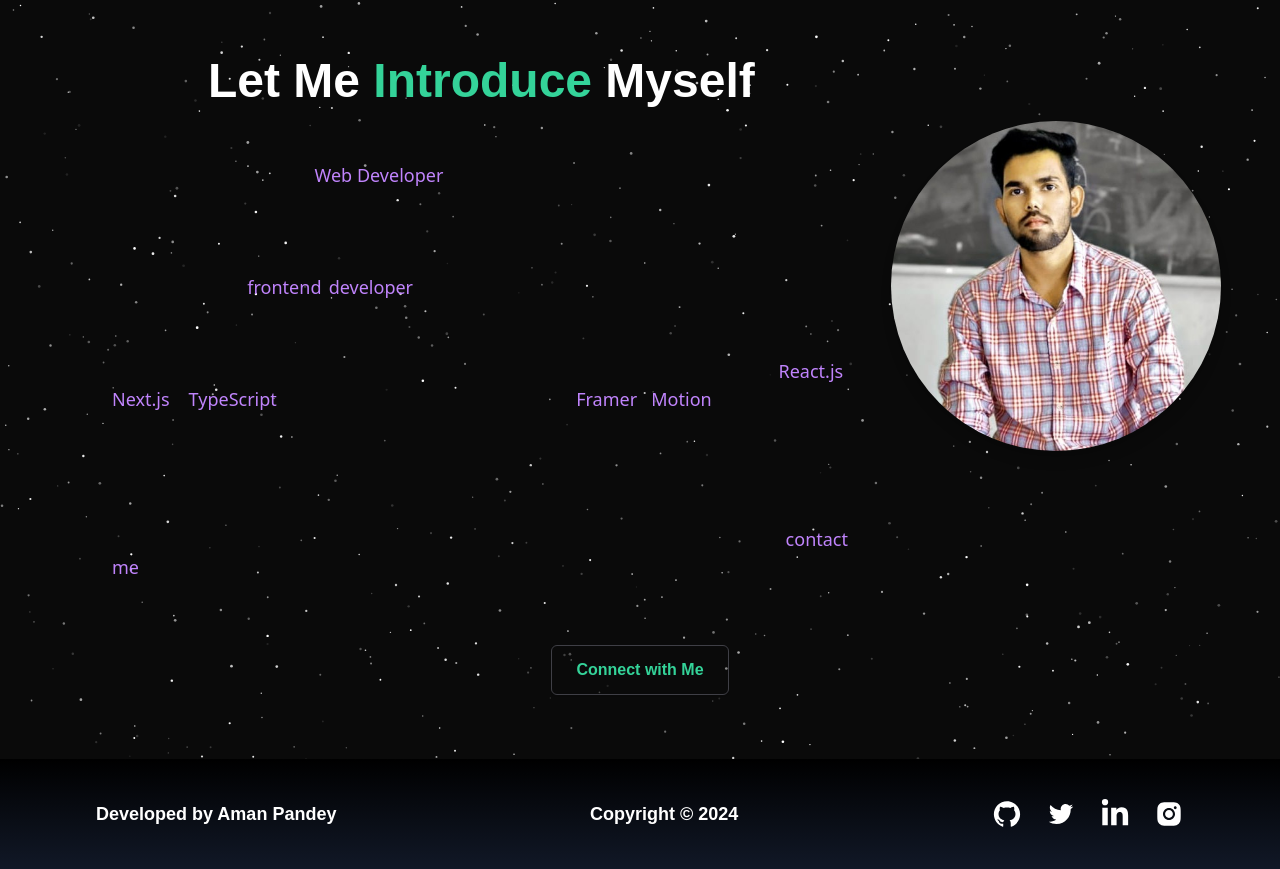
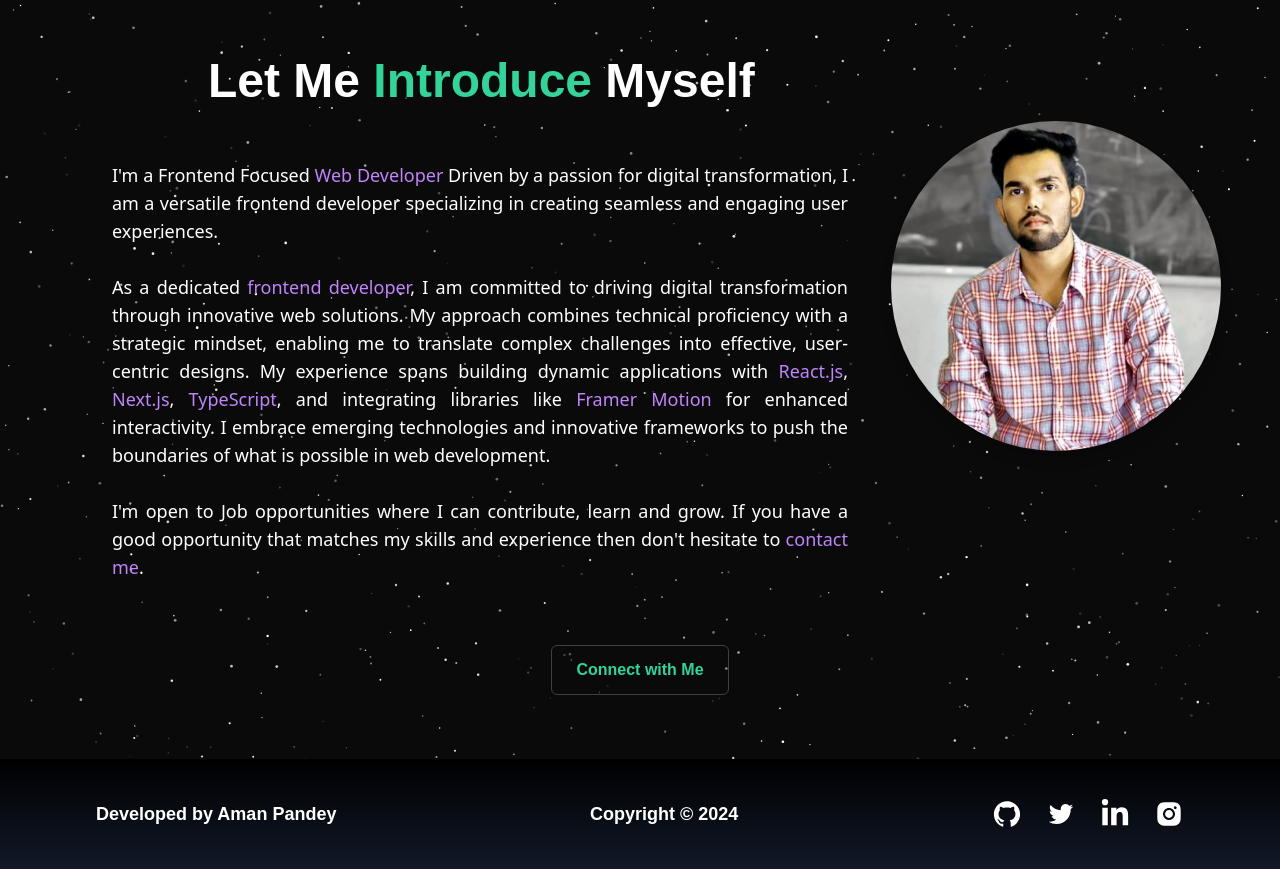
Before and after one commit to amanpandey3956/Portfolio, a Next.js app: page / in a window 1280 px wide. Shown: the part 855-1724 px from the top of the page. Built offline with nearby package versions, Linux system fonts and the light colour scheme.

Commit message:
portfolio UI changes

```diff
--- a/src/components/Hero2.tsx
+++ b/src/components/Hero2.tsx
@@ -21,7 +21,7 @@ export function Hero2() {
           <h1 className="lg:px-0 sm:px-10 md:px-10 mt-32 lg:mt-24 lg:text-5xl md:text-5xl sm:text-5xl text-3xl font-semibold bg-clip-text text-transparent text-white text-center lg:text-left lg:ml-48">
             Let Me <span className="text-emerald-400">Introduce</span> Myself
           </h1>
-          <p className="lg:px-0 px-4 sm:px-10 md:px-10 mt-16 lg:mt-14 lg:text-lg md:text-lg sm:text-lg text-base lg:text-justify font-sans bg-clip-text text-transparent text-slate-200 text-justify lg:ml-24">
+          <p className="lg:px-0 px-4 sm:px-10 md:px-10 mt-16 lg:mt-14 lg:text-lg md:text-lg sm:text-lg text-base lg:text-justify font-sans bg-clip-text text-transparent text-white text-justify lg:ml-24">
             I&apos;m a Frontend Focused <span className="text-purple-400">Web Developer</span> Driven by a passion for digital transformation, I am a versatile frontend developer specializing in creating seamless and engaging user experiences.
             <br /><br />
             As a dedicated <span className="text-purple-400">frontend developer</span>, I am committed to driving digital transformation through innovative web solutions. My approach combines technical proficiency with a strategic mindset, enabling me to translate complex challenges into effective, user-centric designs. My experience spans building dynamic applications with <span className="text-purple-400">React.js</span>, <span className="text-purple-400">Next.js</span>, <span className="text-purple-400">TypeScript</span>, and integrating libraries like <span className="text-purple-400">Framer Motion</span> for enhanced interactivity. I embrace emerging technologies and innovative frameworks to push the boundaries of what is possible in web development.
```
